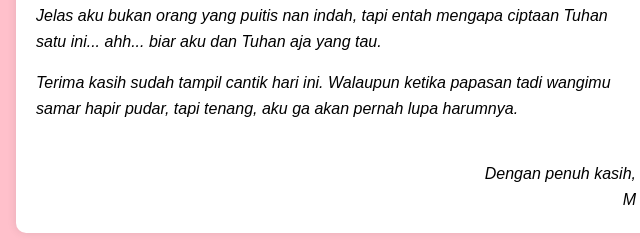
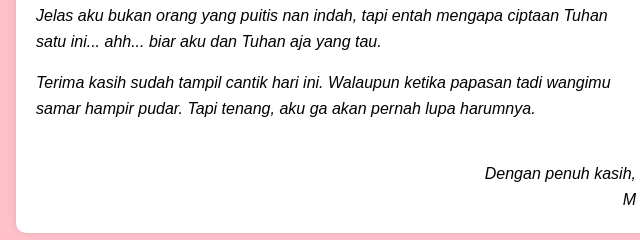
Before and after one commit to anakjahat/kepada-yang-tercinta, a plain HTML site: page index.html in a window 1280 px wide. Shown: the part 352-592 px from the top of the page, 304-944 px from the left. Drawn offline with Linux system fonts and the light colour scheme.

Commit message:
Update index.html

```diff
--- a/index.html
+++ b/index.html
@@ -42,7 +42,7 @@
             Jelas aku bukan orang yang puitis nan indah, tapi entah mengapa ciptaan Tuhan satu ini... ahh... biar aku dan Tuhan aja yang tau.
         </p>
         <p>
-          Terima kasih sudah tampil cantik hari ini. Walaupun ketika papasan tadi wangimu samar hapir pudar, tapi tenang, aku ga akan pernah lupa harumnya.
+          Terima kasih sudah tampil cantik hari ini. Walaupun ketika papasan tadi wangimu samar hampir pudar. Tapi tenang, aku ga akan pernah lupa harumnya.
         </p>
         <div class="tanda-tangan">
             Dengan penuh kasih,<br>
```
